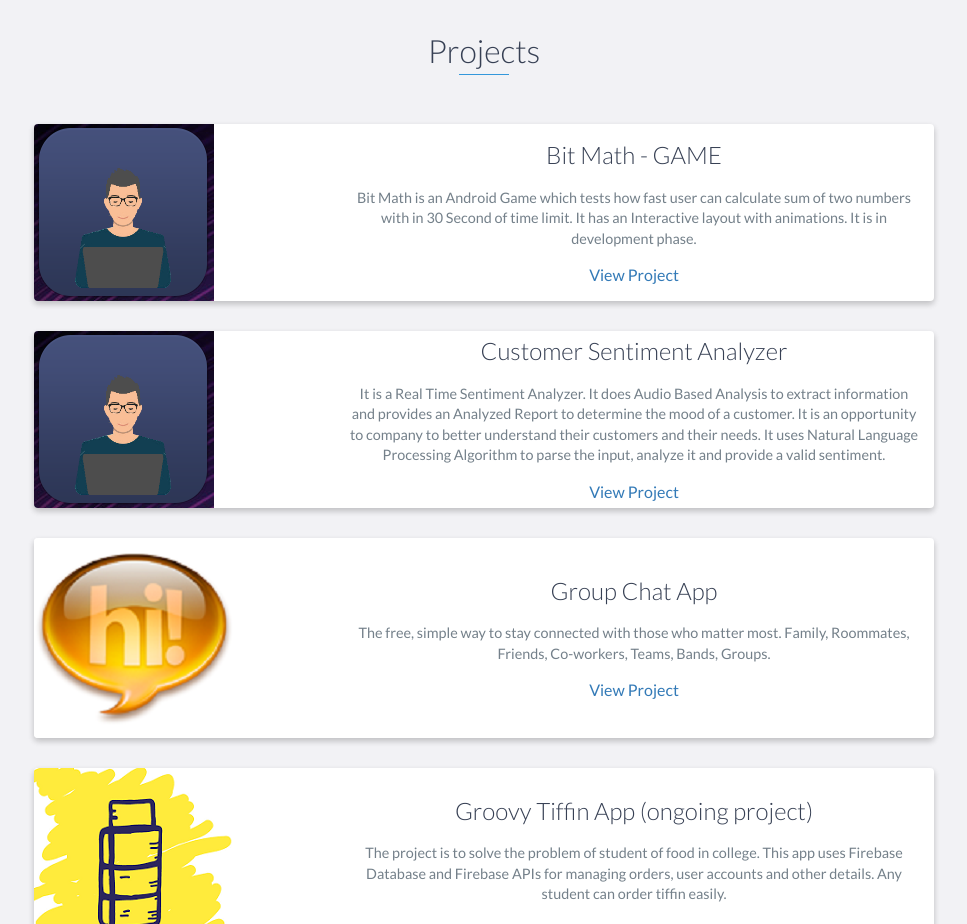
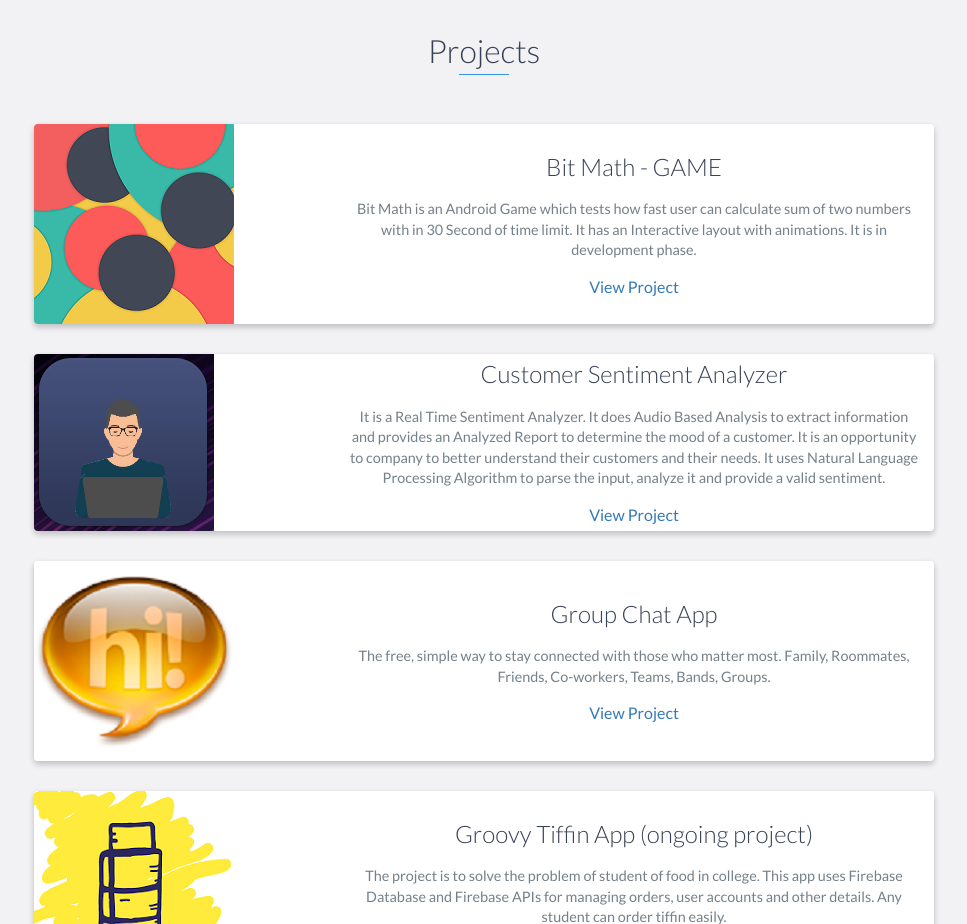
Before and after one commit to abhimanyu96edu/abhimanyu96edu.github.io, a website: page index.html in a window 1280 px wide. Shown: the part 1460-2384 px from the top of the page, without its empty margins (156-1123 px from the left). Drawn offline with nearby package versions, Linux system fonts and the light colour scheme.

Commit message:
bit math

```diff
--- a/index.html
+++ b/index.html
@@ -112,7 +112,7 @@
 
 				<div class="project shadow-large">
                     <div class="project-image">
-                        <img src="images/csa.png" />
+                        <img src="images/srs.jpg" />
                     </div>
                     <!-- End .project-image -->
                     <div class="project-info">
```
